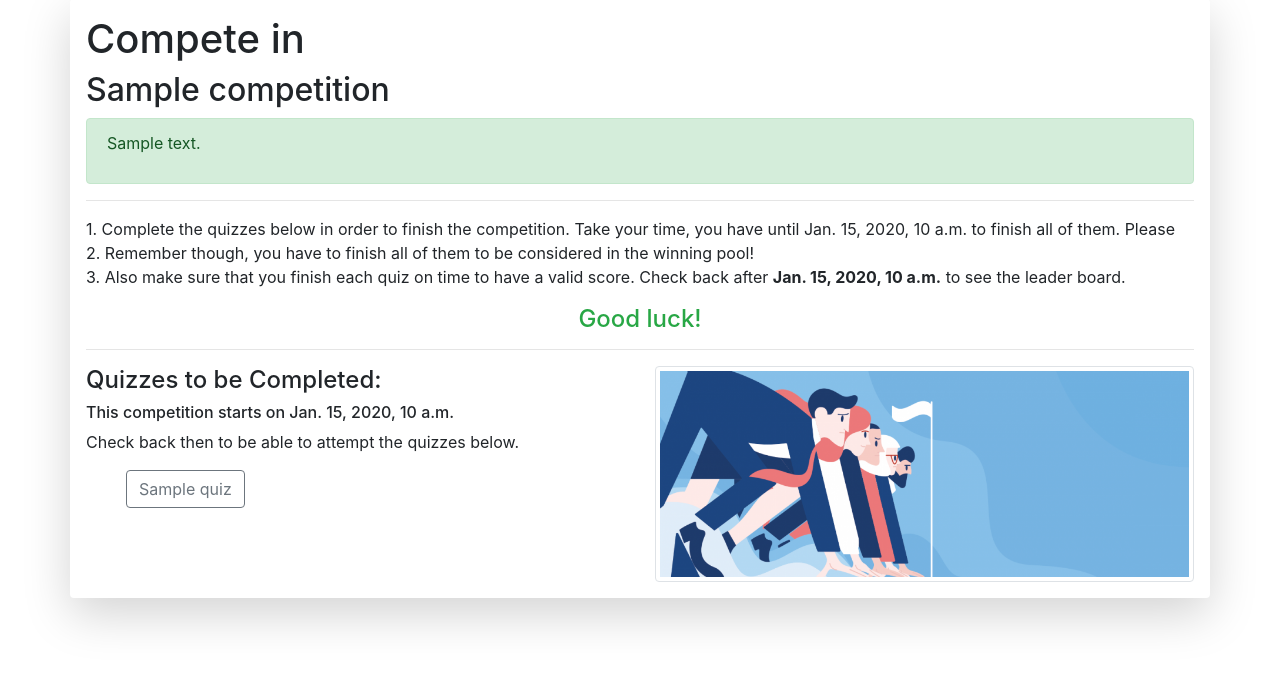
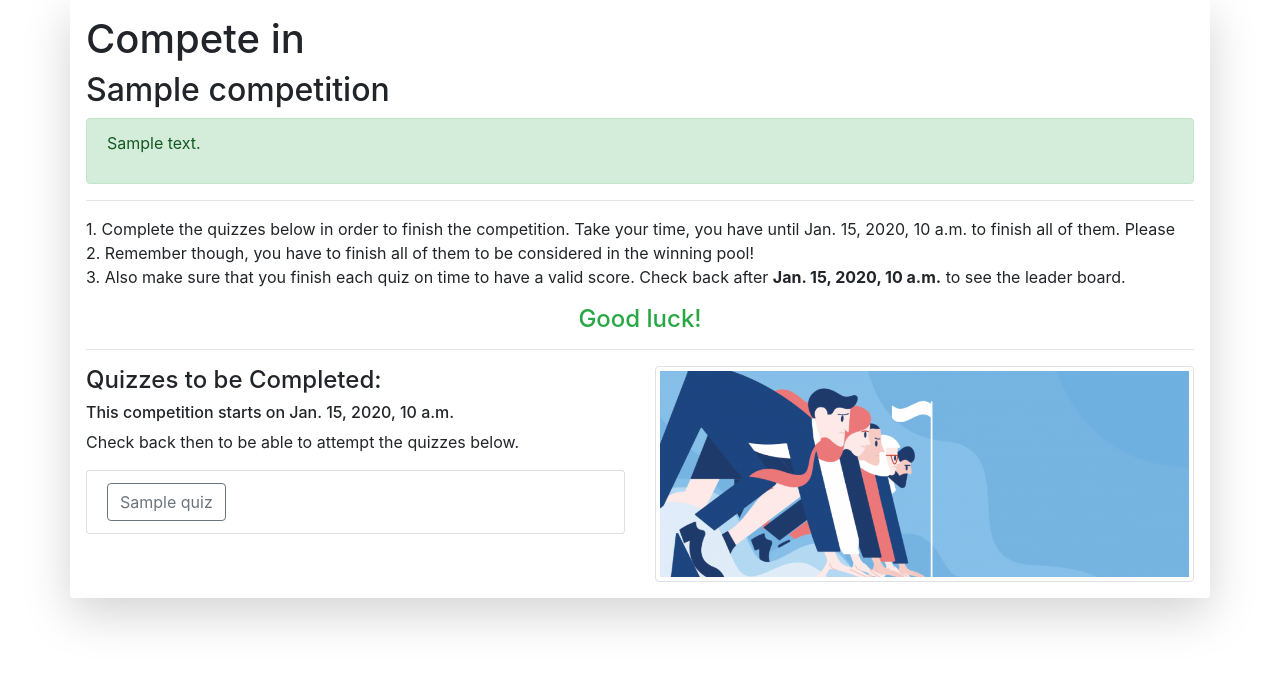
Before and after one commit to IshanManchanda/sorobrain, a Django app: template competition/templates/competition/compete/compete.html in a window 1280 px wide. Shown: the part 113-804 px from the top of the page. Run offline with Django 3.2, Linux system fonts and the light colour scheme; the template is opened without the code that fills it: most values are stand-ins (such as "Sample title", 1, 10 or a date in 2020); some libraries are stand-ins or nearby versions.

Commit message:
general housekeeping + tested competitions and fixed some remaining issues

```diff
--- a/competition/models/competition.py
+++ b/competition/models/competition.py
@@ -98,7 +98,8 @@ class Competition(PaidObjectMixin, models.Model):
 		users = [ca.user for ca in CompetitionAccess.objects.filter(competition=self)]
 		for user in users:
 			r[user.username] = self.calculate_total_score_for_user(user)
-		self.result = json.dumps(r)
+		self.result = json.dumps(dict(sorted(r.items(), key=lambda x: x[1],
+		                                     reverse=True)))
 		self.save()
 
 	def get_absolute_url(self):
@@ -127,4 +128,4 @@ class CompetitionQuiz(models.Model):
 	class Meta:
 		verbose_name = 'Competition Quiz'
 		verbose_name_plural = 'Competition Quizzes'
-		ordering = ('created_on',)
+		ordering = ('-created_on',)
--- a/competition/templates/competition/compete/compete.html
+++ b/competition/templates/competition/compete/compete.html
@@ -20,24 +20,25 @@
 					<div class="col-md-6">
 						<h4>Quizzes to be Completed: </h4>
 						{% if competition.is_started %}
-						<ul style="list-style-type: none">
+						<p>The quiz that you have to attempt will be blue, if you have completed a quiz, you will not be able to attempt it again!</p>
+						<ul style="list-style-type: none" class="list-group rounded">
 						{% for quiz in competition.quizzes.all %}
 							{% if quiz == active_quiz %}
-								<li><a href="{% url 'quiz:competition_start' competition_slug=competition.slug quiz_slug=quiz.slug %}" class="btn btn-primary">{{ quiz.title }}<i class="fas fa-external-link"></i></a></li>
+								<li class="list-group-item"><a href="{% url 'quiz:competition_start' competition_slug=competition.slug quiz_slug=quiz.slug %}" class="btn btn-primary">{{ quiz.title }}<i class="fas fa-external-link"></i></a></li>
 							{% else %}
-								<li><button class="btn btn-outline-secondary">{{ quiz.title }}</button></li>
+								<li class="list-group-item"><button class="btn btn-outline-secondary">{{ quiz.title }}</button></li>
 							{% endif %}
 						{% endfor %}
 						</ul>
 						{% else %}
 							<h6>This competition starts on {{ competition.start_date }}</h6>
 							<p>Check back then to be able to attempt the quizzes below. </p>
-							<ul style="list-style-type: none">
+							<ul style="list-style-type: none" class="list-group rounded">
 							{% for quiz in competition.quizzes.all %}
 								{% if quiz == active_quiz %}
-									<li><a href="{% url 'quiz:competition_start' competition_slug=competition.slug quiz_slug=quiz.slug %}" class="btn btn-primary">{{ quiz.title }}<i class="fas fa-external-link"></i></a></li>
+									<li class="list-group-item"><a href="{% url 'quiz:competition_start' competition_slug=competition.slug quiz_slug=quiz.slug %}" class="btn btn-primary">{{ quiz.title }}<i class="fas fa-external-link"></i></a></li>
 								{% else %}
-									<li><button class="btn btn-outline-secondary">{{ quiz.title }}</button></li>
+									<li class="list-group-item"><button class="btn btn-outline-secondary">{{ quiz.title }}</button></li>
 								{% endif %}
 							{% endfor %}
 							</ul>
--- a/competition/templates/competition/store/group_buy.html
+++ b/competition/templates/competition/store/group_buy.html
@@ -20,7 +20,7 @@
 						<hr>
 						<b>You total cost will be: Rs.{{ competition.group_cost }} x number of people registered</b>
 						<br>
-						<label for="group_size"></label><input type="text" id="group_size" class="form-control mb-1" placeholder="Enter number of people you want to register">
+						<label for="group_size"></label><input type="text" id="group_size" class="form-control mb-1" placeholder="Enter number of people you want to register; minimum is 10">
 						<button class="btn btn-success text-center" type="button" style="width: 100%;padding: 8px;margin: 0px;margin-top: 0px;margin-bottom: 7px;" id="buy"><i class="fas fa-user-plus"></i>&nbsp;Register</button>
 					</div>
 				</div>
--- a/competition/views/store.py
+++ b/competition/views/store.py
@@ -1,5 +1,6 @@
 from django.contrib import messages
 from django.contrib.auth.mixins import LoginRequiredMixin
+from django.http import HttpResponseRedirect
 from django.shortcuts import render, get_object_or_404, redirect
 from django.urls import reverse
 from django.views import View
@@ -103,6 +104,9 @@ class GroupBuyCompetition(View):
 	def post(request, slug):
 		competition = get_object_or_404(Competition, slug=slug)
 		if request.POST['group_size'] != '':
+			if int(request.POST['group_size']) < 10:
+				messages.add_message(request, messages.WARNING, 'Group size must at least 10 people.')
+				return HttpResponseRedirect("")
 			try:
 				total_amount = competition.group_cost * abs(int(request.POST['group_size']))
 			except TypeError:
--- a/quiz/models/quiz.py
+++ b/quiz/models/quiz.py
@@ -203,7 +203,7 @@ class QuizSubmission(models.Model):
 	incorrect_answers = models.IntegerField(null=True)
 	start_time = models.DateTimeField()
 	submit_time = models.DateTimeField(null=True)
-	creation_time = models.DateTimeField(default=timezone.now)
+	created_on = models.DateTimeField(default=timezone.now)
 
 	@property
 	def expiry_time(self):
--- a/quiz/templates/quiz/attempt/checked.html
+++ b/quiz/templates/quiz/attempt/checked.html
@@ -64,6 +64,11 @@
 							</ul>
 						</div>
 					  </div>
+					  {% if qs.competition %}
+					  <div class="card-footer">
+						  <a href="{{ qs.competition.get_compete_url }}"><button class="btn btn-primary">Back to Competition</button></a>
+					  </div>
+					  {% endif %}
 					</div>
 				</div>
 			</div>
--- a/workshops/templates/workshops/workshop.html
+++ b/workshops/templates/workshops/workshop.html
@@ -97,7 +97,7 @@
                 </div>
             </div>
         </div>
-        <div class="container" style="margin-bottom: 0px; padding-bottom: 49px; margin-top: 290p">
+        <div class="container" style="margin-bottom: 0px; padding-bottom: 49px; margin-top: 290px">
 			<hr>
             <h1 class="text-center">Related workshops</h1>
             <div class="card-group">
```
Also changed, not shown: competition/admin.py (+19 -0 lines), quiz/admin.py (+10 -1 lines), competition/migrations/0003_auto_20200626_1049.py (added), quiz/migrations/0004_auto_20200626_1043.py (added).
